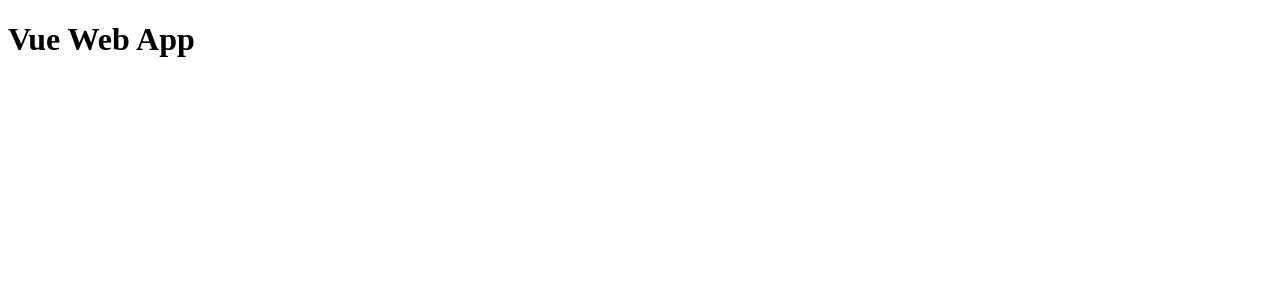
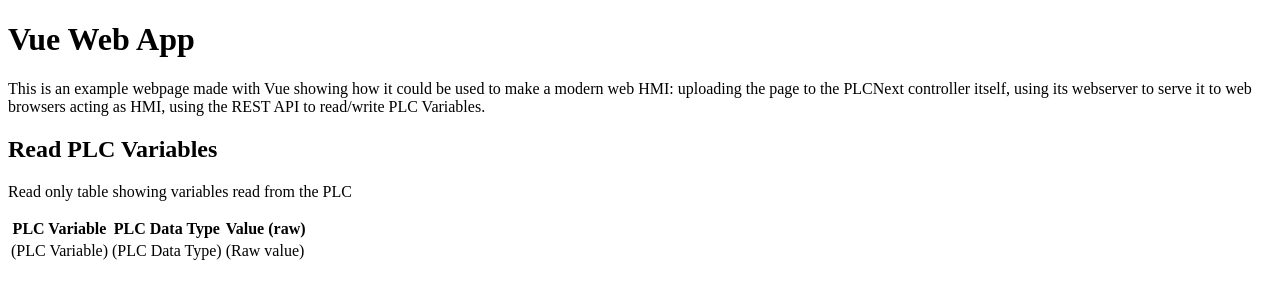
Before and after one commit to ramlopez/custwebhmidemo-vue, a Vue app: page / in a window 1280 px wide. Shown: the top 300 px of the page. Built offline with nearby package versions, Linux system fonts and the light colour scheme.

Commit message:
Basic structure for read only table * Table for read variables from PLC in App * Create ReadTableRow component to use for each row of the table * Update index.html to reflect debug/development mode in html title

```diff
--- a/index.html
+++ b/index.html
@@ -3,7 +3,7 @@
   <head>
     <meta charset="UTF-8">
     <meta name="viewport" content="width=device-width, initial-scale=1.0">
-    <title>Vite App</title>
+    <title>%VITE_APP_TITLE%</title>
   </head>
   <body>
     <div id="app"></div>
--- a/src/App.vue
+++ b/src/App.vue
@@ -1,7 +1,49 @@
+<!-- App is our root component of the entire Vue app -->
+
+<!-- Javascript Vue code for this component -->
 <script>
+
+// Import Vue components from other files
+import ReadTableRow from "./components/ReadTableRow.vue";
+
+// Most of the script code in a Vue component goes in export default
+export default {
+
+  // List of imported components
+  components: {
+    ReadTableRow
+  }
+
+}
 
 </script>
 
+<!-- Template contains the HTML for the component, and also allows additional
+Vue functions to make it reactive and interact with variables from script -->
 <template>
   <h1>Vue Web App</h1>
+  <p>
+    This is an example webpage made with Vue showing how it could be used to
+    make a modern web HMI: uploading the page to the PLCNext controller itself,
+    using its webserver to serve it to web browsers acting as HMI, using the
+    REST API to read/write PLC Variables.
+  </p>
+  <div>
+    <h2>Read PLC Variables</h2>
+    <p>Read only table showing variables read from the PLC</p>
+    <table>
+      <thead>
+        <tr>
+          <th>PLC Variable</th>
+          <th>PLC Data Type</th>
+          <th>Value (raw)</th>
+        </tr>
+      </thead>
+      <tbody>
+        <!-- Components are instantiated like a custom HTML element -->
+        <ReadTableRow/>
+      </tbody>
+    </table>
+  </div>
+  <div></div>
 </template>
--- /dev/null
+++ b/src/components/ReadTableRow.vue
@@ -0,0 +1,21 @@
+<!-- This component is a single row in the read-only table for PLC variables -->
+
+<!-- Javascript Vue code for this component -->
+<script>
+
+// Most of the script code in a Vue component goes in export default
+export default {
+
+}
+
+</script>
+
+<!-- Template contains the HTML for the component, and also allows additional
+Vue functions to make it reactive and interact with variables from script -->
+<template>
+<tr>
+  <td>(PLC Variable)</td>
+  <td>(PLC Data Type)</td>
+  <td>(Raw value)</td>
+</tr>
+</template>
```
